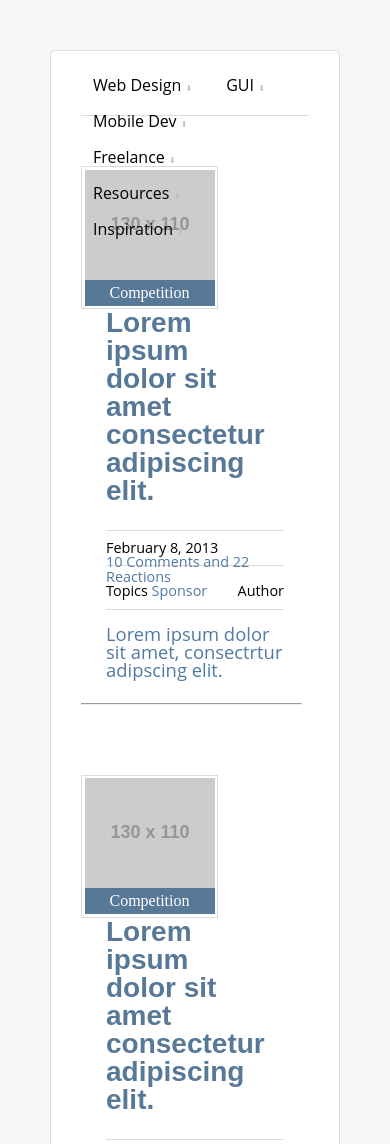
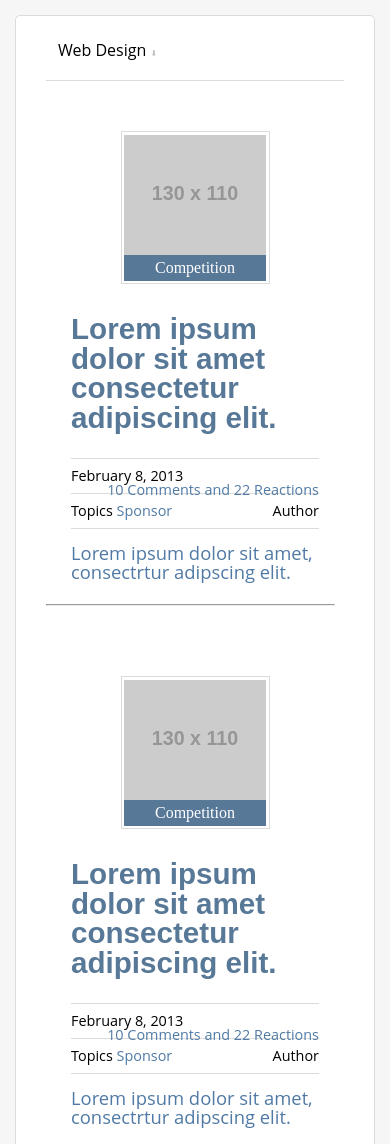
Before and after one commit to kyleludlow/zaplabs, a website: page src/index.html in a window 390 px wide. Shown: the top 1144 px of the page. Drawn offline with nearby package versions, Linux system fonts and the light colour scheme; files that its build step writes are made by us from their sources; placeholder pictures from the web are drawn by us.

Commit message:
adds some responsiveness to nav, and content for around tablets and ultrabooks. Mobile could still be much better but running out of time.

```diff
--- a/src/index.html
+++ b/src/index.html
@@ -12,11 +12,11 @@
         <div class="nav-wrapper">
           <ul class="navbar">
               <li><a href="#">Web Design <span class="arrow-icon">&#x2B07;</span></a></li>
-              <li><a href="#">GUI <span class="arrow-icon">&#x2B07;</span></a></li>
-              <li><a href="#">Mobile Dev <span class="arrow-icon">&#x2B07;</span></a></li>
-              <li><a href="#">Freelance <span class="arrow-icon">&#x2B07;</span></a></li>
-              <li><a href="#">Resources <span class="arrow-icon">&#x2B07;</span></a></li>
-              <li><a href="#">Inspiration <span class="arrow-icon">&#x2B07;</span></a></li>
+              <li class="responsive-li"><a href="#">GUI <span class="arrow-icon">&#x2B07;</span></a></li>
+              <li class="responsive-li"><a href="#">Mobile Dev <span class="arrow-icon">&#x2B07;</span></a></li>
+              <li class="responsive-li"><a href="#">Freelance <span class="arrow-icon">&#x2B07;</span></a></li>
+              <li class="responsive-li"><a href="#">Resources <span class="arrow-icon">&#x2B07;</span></a></li>
+              <li class="responsive-li"><a href="#">Inspiration <span class="arrow-icon">&#x2B07;</span></a></li>
           </ul>
         </div>
         <form>
--- a/src/scss/_content-left.scss
+++ b/src/scss/_content-left.scss
@@ -1,11 +1,3 @@
-
-
-hr {
-  float: left;
-  width: 97%;
-  background-color: $border-gray;
-  margin-bottom: 70px;
-}
 .left-content-row {
   // border-bottom: 1px solid $border-gray;
   height: 200px;
@@ -13,10 +5,12 @@ hr {
 
 .image-box {
   float: left;
+  margin: 0 25% 30px 25%;
   border: 0.5px solid $border-gray;
   padding: 2.5px;
-
+  width: 50%;
   @media screen and (min-width: 768px) {
+    margin: 0;
     width: 20%;
   }
 
@@ -47,11 +41,14 @@ hr {
 
   h2 {
     padding-bottom: 25px;
-    max-width: 70%;
+    max-width: 100%;
     font-family: sans-serif;
-    font-size: 1.75em;
+    font-size: 1.85em;
     font-weight: 600;
     color: $medium-purple;
+    @media screen and (min-width: 768px) {
+      max-width: 90%;
+    }
 
   }
   .date-and-comments {
@@ -95,3 +92,10 @@ hr {
   }
 
 }
+
+hr {
+  float: left;
+  width: 97%;
+  background-color: $border-gray;
+  margin-bottom: 70px;
+}
--- a/src/scss/_content-right.scss
+++ b/src/scss/_content-right.scss
@@ -1,7 +1,12 @@
 .right-image-wrapper {
-  float: right;
+  margin: 0 auto;
   margin-bottom: 20px;
-  width: 90%;
+  width: 50%;
+
+  @media screen and (min-width: 900px) {
+    width: 90%;
+    float: right;
+  }
 
   img {
     width: 100%;
--- a/src/scss/_grid.scss
+++ b/src/scss/_grid.scss
@@ -12,7 +12,9 @@
 .col-1-3 {
   float: left;
   width: 100%;
-  @media screen and (min-width: 768px) {
+  margin-top: 50px;
+  @media screen and (min-width: 900px) {
+    margin-top: 0;
     width: 30%;
   }
 }
@@ -20,7 +22,7 @@
 .col-2-3 {
   float: left;
   width: 100%;
-  @media screen and (min-width: 768px) {
+  @media screen and (min-width: 900px) {
     width: 70%;
     border-right: 1px solid $border-gray;
   }
--- a/src/scss/_header.scss
+++ b/src/scss/_header.scss
@@ -1,4 +1,3 @@
-
 .header {
   height: 65px;
   border-bottom: 1px solid $border-gray;
@@ -88,3 +87,11 @@ form {
   color: $icon-gray;
   font-size: 0.5em;
 }
+
+
+// removes all but one nav item at smaller screens
+.responsive-li {
+  @media screen and (max-width: 880px) {
+    display: none;
+  }
+}
--- a/src/scss/_wrappers.scss
+++ b/src/scss/_wrappers.scss
@@ -1,6 +1,10 @@
 body {
   background-color: $background-gray;
-  padding: 50px;
+  padding: 15px;
+  @media screen and (min-width: 768px) {
+    padding: 50px;
+
+  }
 }
 
 .page-wrapper {
```
Also changed, not shown: build/css/main.css, build/index.html.
